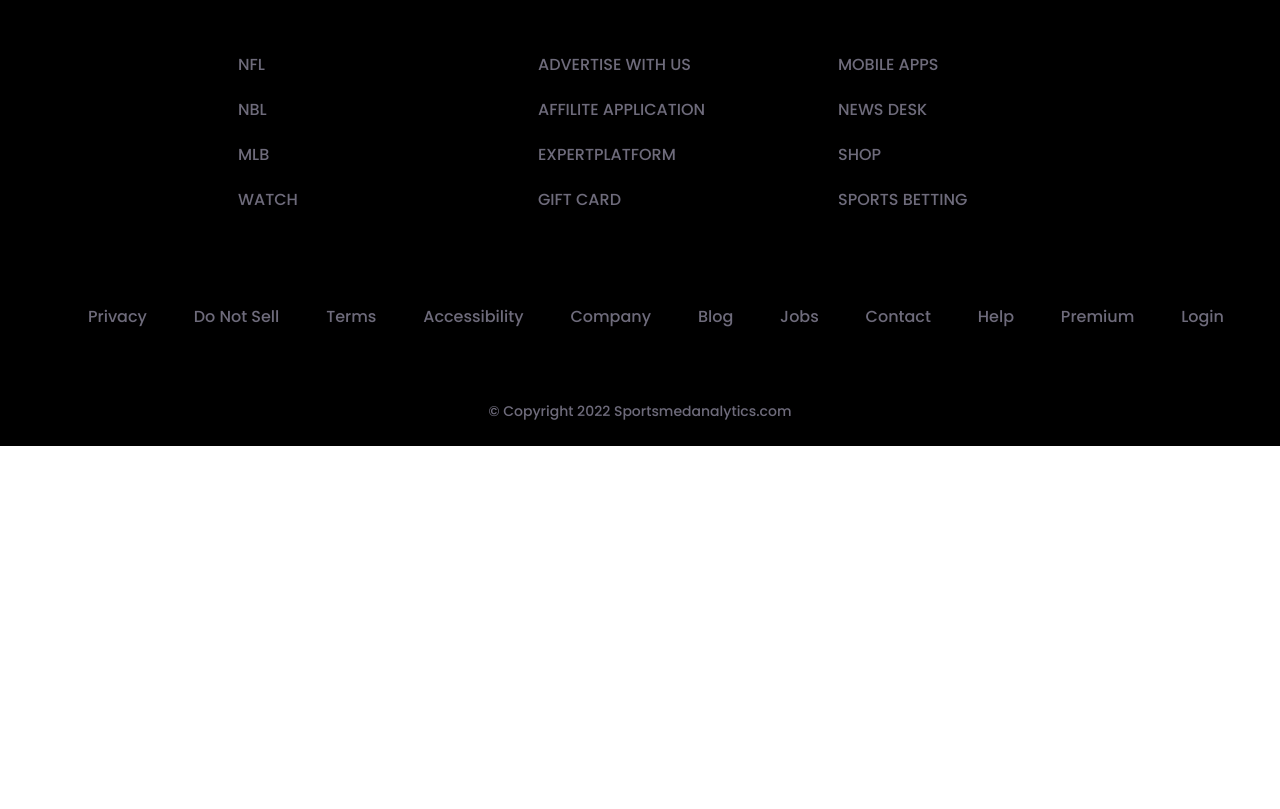
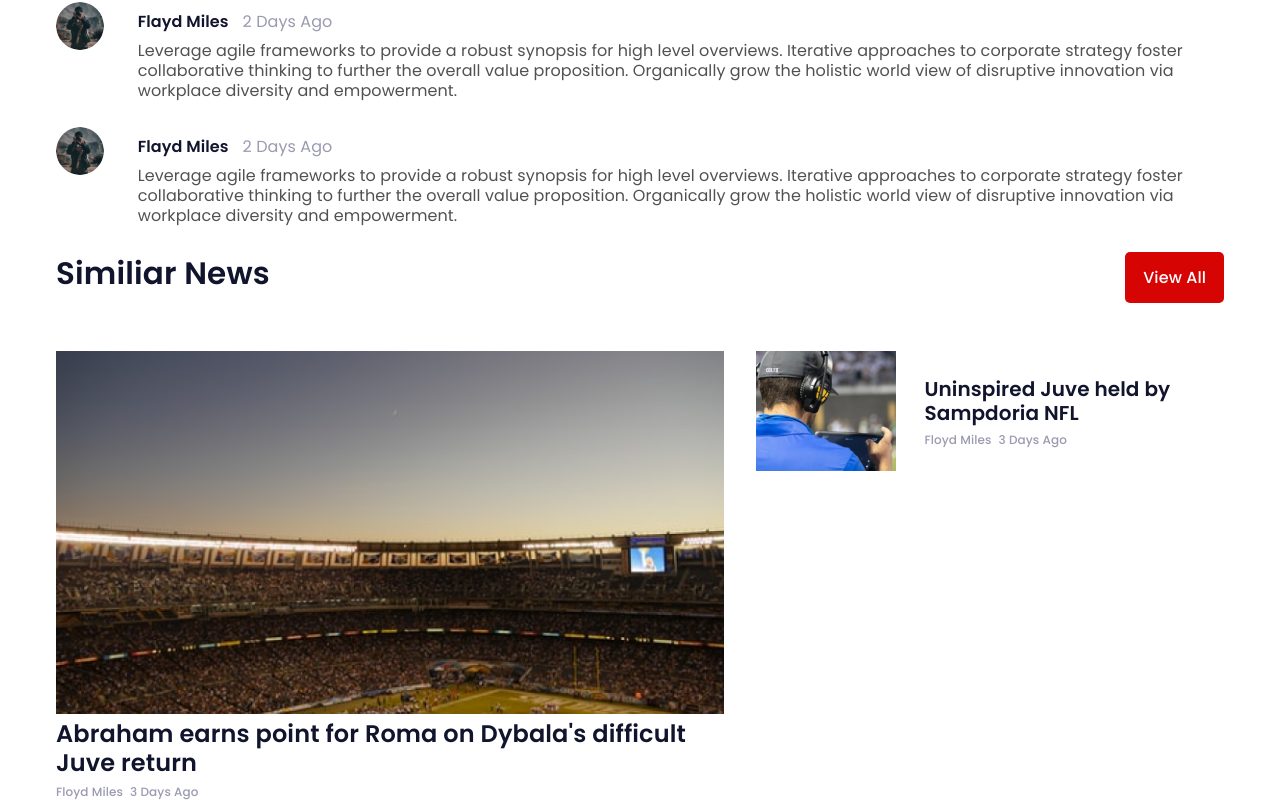
Before and after one commit to alif33/sportsmedanalysis, a Next.js app: page /news-view/single in a window 1280 px wide. Shown: the part 2151-2960 px from the top of the page. Before the commit the page ends 2597 px from the top, so only its background shows below. Built offline with nearby package versions, Linux system fonts and the light colour scheme.

Commit message:
new page design complate

```diff
--- a/src/components/PostComment/PostComment.module.css
+++ b/src/components/PostComment/PostComment.module.css
@@ -1,4 +1,8 @@
 .postComment {
+  display: grid;
+  grid-template-columns: 7% 90%;
+  margin-top: 64px;
+  margin-bottom: 40px;
 }
 .userImage {
   border-radius: 50%;
@@ -19,11 +23,11 @@
   color: #9a9ab0;
   width: 100%;
   height: 160px;
+  padding: 15px 34px;
 }
 .textareaPart button {
   background: #d70404;
   border-radius: 5px;
-
   font-family: "Poppins";
   font-style: normal;
   font-weight: 500;
@@ -34,4 +38,5 @@
   color: #ffffff;
   padding: 16px 24px;
   border: none;
+  margin-top: 10px;
 }
--- /dev/null
+++ b/src/components/SimiliarNews/SimilarNews.module.css
@@ -0,0 +1,111 @@
+.similarNews {
+}
+.similarNewsTitle {
+  display: flex;
+  justify-content: space-between;
+  align-items: center;
+}
+.similarNewsTitle h3 {
+  font-family: "Poppins";
+  font-style: normal;
+  font-weight: 600;
+  font-size: 31px;
+  line-height: 120%;
+  letter-spacing: 0.005em;
+  color: #11142d;
+}
+.similarNewsTitle button {
+  background: #d70404;
+  border-radius: 8px;
+  font-family: "Poppins";
+  font-style: normal;
+  font-weight: 500;
+  font-size: 16px;
+  line-height: 120%;
+  text-align: center;
+  letter-spacing: 0.005em;
+  color: #ffffff;
+  flex: none;
+  order: 0;
+  flex-grow: 0;
+  border: none;
+  padding: 16px 18px;
+  border-radius: 5px;
+}
+
+.newCard {
+}
+.newCard span {
+  width: 100% !important;
+}
+.newCard h4 {
+  font-family: "Poppins";
+  font-style: normal;
+  font-weight: 600;
+  font-size: 24px;
+  line-height: 120%;
+  /* or 24px */
+
+  letter-spacing: 0.005em;
+
+  /* Light/Text Color/Title */
+
+  color: #11142d;
+}
+.newCard ul {
+  list-style: none;
+  display: flex;
+  align-items: center;
+  margin: 0;
+  padding: 0;
+}
+.newCard li {
+  margin-right: 7px;
+  font-family: "Poppins";
+  font-style: normal;
+  font-weight: 500;
+  font-size: 12px;
+  line-height: 110%;
+  /* or 13px */
+
+  letter-spacing: 0.008em;
+
+  /* Light/Text Color/Body 2 */
+
+  color: #9a9ab0;
+}
+.similarNewsCard {
+  display: grid;
+  grid-template-columns: 30% 64%;
+  column-gap: 6%;
+  align-items: center;
+}
+.similarNewsCard span {
+  width: 100% !important;
+}
+.similarNewsCard h4 {
+  font-family: "Poppins";
+  font-style: normal;
+  font-weight: 600;
+  font-size: 20px;
+  line-height: 120%;
+  letter-spacing: 0.005em;
+  color: #11142d;
+}
+.similarNewsCard ul {
+  list-style: none;
+  display: flex;
+  align-items: center;
+  margin: 0;
+  padding: 0;
+}
+.similarNewsCard li {
+  margin-right: 7px;
+  font-family: "Poppins";
+  font-style: normal;
+  font-weight: 500;
+  font-size: 12px;
+  line-height: 110%;
+  letter-spacing: 0.008em;
+  color: #9a9ab0;
+}
--- /dev/null
+++ b/src/components/SimiliarNews/index.js
@@ -0,0 +1,45 @@
+import Image from 'next/image';
+import React from 'react';
+import style from './SimilarNews.module.css'
+
+const SimilarNews = () => {
+    return (
+        <div className={style.similarNews}>
+            <div className={style.similarNewsTitle}>
+                <h3>Similiar News</h3>
+                <button>View All</button>
+            </div>
+
+            <div className="row mt-3 mb-2">
+                <div className="col-md-7">
+                    <div className={style.newCard}>
+                        <Image height="377" width="695" src="/images/card-img/card-img3.png" alt="" />
+                        <h4>Abraham earns point for Roma on Dybala&apos;s difficult Juve return
+                        </h4>
+                        <ul>
+                            <li>Floyd Miles</li>
+                            <li>3 Days Ago</li>
+                        </ul>
+                    </div>
+                </div>
+                <div className="col-md-5">
+
+                    <div className={style.similarNewsCard}>
+                        <Image height="164" width="192" src="/images/card-img/card-img4.png" alt="" />
+                        <div className="">
+                            <h4>Uninspired Juve held by Sampdoria NFL
+                            </h4>
+                            <ul>
+                                <li>Floyd Miles</li>
+                                <li>3 Days Ago</li>
+                            </ul>
+                        </div>
+                    </div>
+
+                </div>
+            </div>
+        </div>
+    );
+};
+
+export default SimilarNews;
--- /dev/null
+++ b/src/components/SinglePageComment/SinglePageComment.module.css
@@ -0,0 +1,55 @@
+.singlePageComment {
+  display: grid;
+  grid-template-columns: 7% 90%;
+  margin-bottom: 26px;
+}
+.commentImage span {
+  border-radius: 50%;
+}
+.content h4 {
+  font-family: "Poppins";
+  font-style: normal;
+  font-weight: 600;
+  font-size: 16px;
+  line-height: 120%;
+  /* or 19px */
+
+  letter-spacing: 0.005em;
+
+  /* Light/Text Color/Title */
+
+  color: #11142d;
+  margin: 0;
+  margin-top: 10px;
+}
+.content h4 span {
+  font-family: "Poppins";
+  font-style: normal;
+  font-weight: 400;
+  font-size: 16px;
+  line-height: 120%;
+  /* or 19px */
+
+  letter-spacing: 0.005em;
+
+  /* Light/Text Color/Body 2 */
+
+  color: #9a9ab0;
+  margin-left: 10px;
+}
+.content p {
+  font-family: "Poppins";
+  font-style: normal;
+  font-weight: 400;
+  font-size: 16px;
+  line-height: 125%;
+  /* or 20px */
+
+  letter-spacing: 0.005em;
+
+  /* Light/Text Color/Body 1 */
+
+  color: #515151;
+  margin: 0;
+  margin-top: 10px;
+}
--- /dev/null
+++ b/src/components/SinglePageComment/index.js
@@ -0,0 +1,20 @@
+import Image from 'next/image';
+import React from 'react';
+import style from './SinglePageComment.module.css'
+
+const SinglePageComment = () => {
+    return (
+        <div className={style.singlePageComment}>
+            <div className={style.commentImage} >
+                <Image height="48px" width="48px" src="/images/user/user.png" alt="" />
+            </div>
+            <div className={style.content} >
+                <h4>Flayd Miles <span>2 Days Ago</span></h4>
+                <p>Leverage agile frameworks to provide a robust synopsis for high level overviews. Iterative approaches to corporate strategy foster collaborative thinking to further the overall value proposition. Organically grow the holistic world view of disruptive innovation via workplace diversity and empowerment.
+                </p>
+            </div>
+        </div>
+    );
+};
+
+export default SinglePageComment;
--- a/src/section/SingleNews/index.js
+++ b/src/section/SingleNews/index.js
@@ -1,6 +1,8 @@
 import Image from 'next/image';
 import React from 'react';
 import PostComment from '../../components/PostComment';
+import SimilarNews from '../../components/SimiliarNews';
+import SinglePageComment from '../../components/SinglePageComment';
 import style from './SingleNews.module.css';
 
 const SingleNews = () => {
@@ -45,7 +47,10 @@ const SingleNews = () => {
                 </p>
             </div>
             <PostComment />
-
+            <SinglePageComment />
+            <SinglePageComment />
+            <SinglePageComment />
+            <SimilarNews />
         </>
     );
 };
```
Also changed, not shown: public/images/card-img/card-img3.png (added), public/images/card-img/card-img4.png (added).
